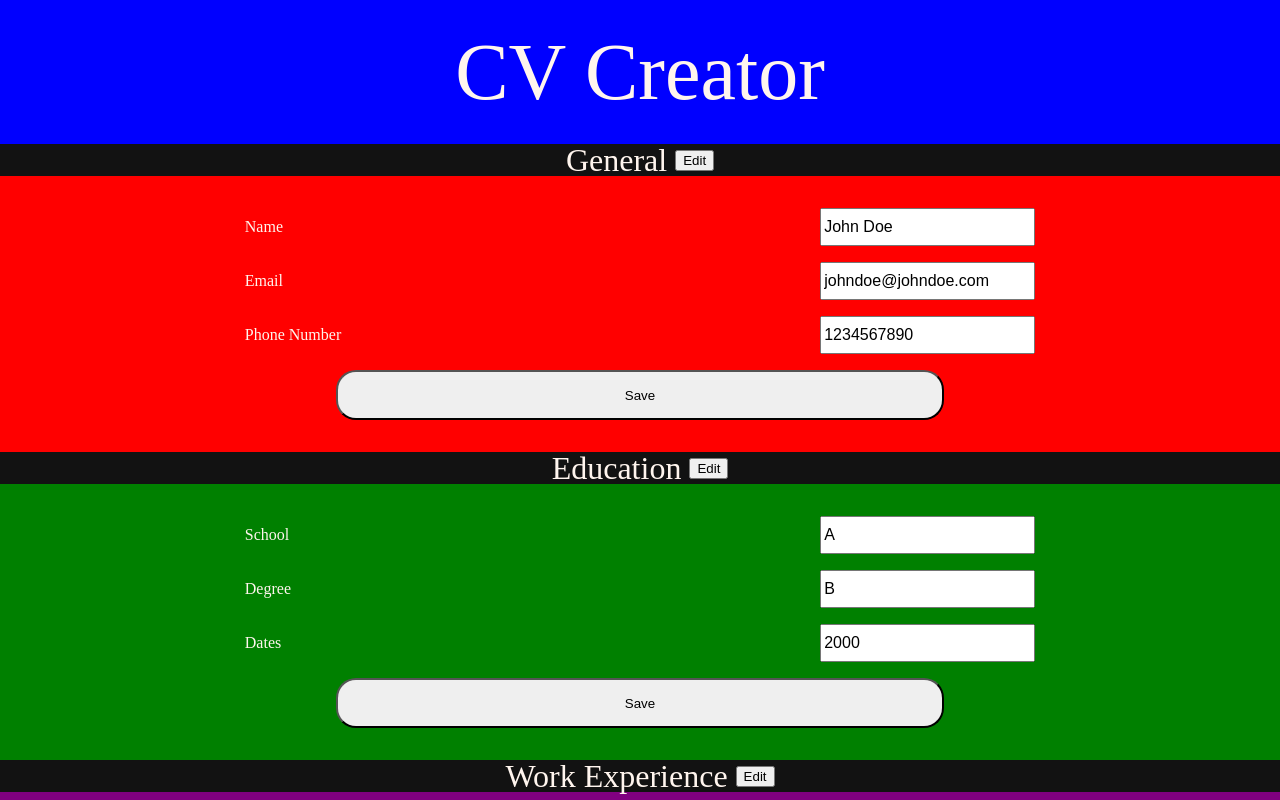
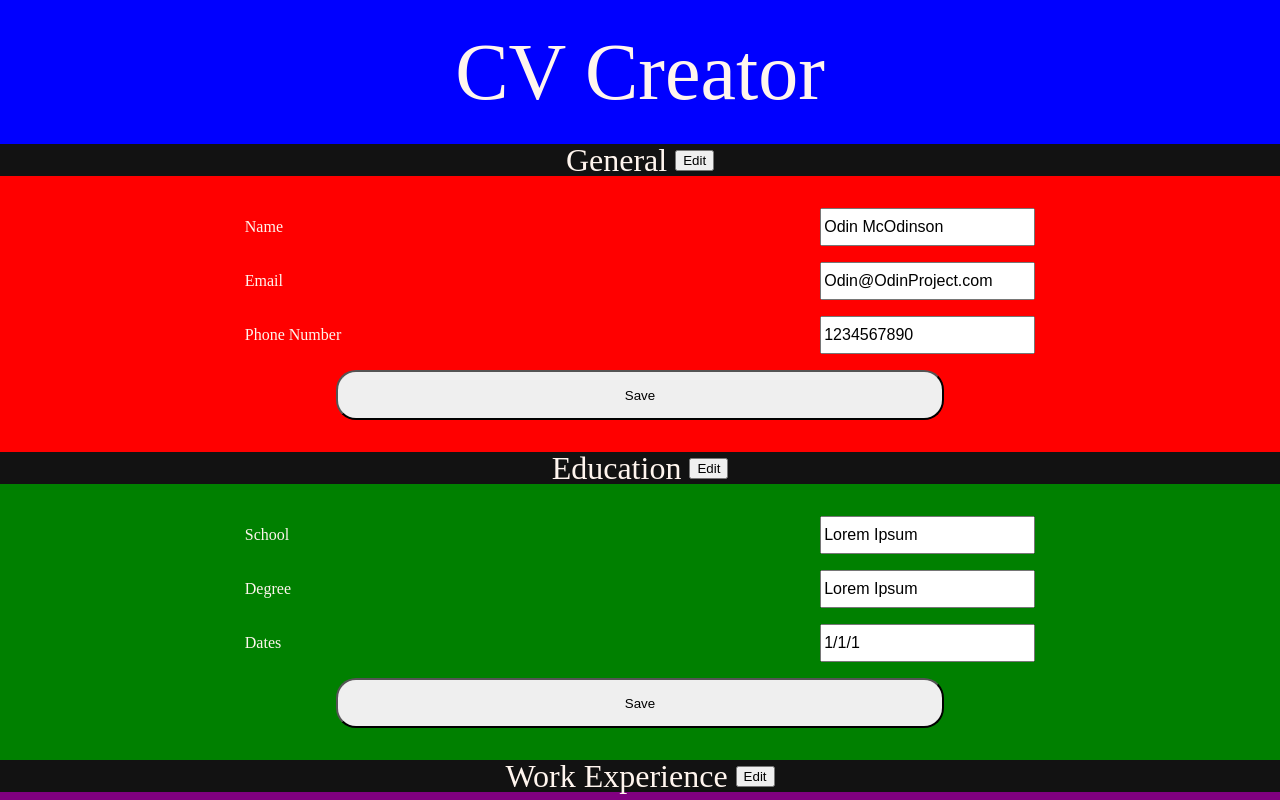
Before and after one commit to abstractdev/cv, a React (Create React App) app in the folder cv-project/: page / in a window 1280 px wide. Shown: the top 800 px of the page. Built offline with nearby package versions, Linux system fonts and the light colour scheme.

Commit message:
conditional render based on submit

```diff
--- a/cv-project/src/App.js
+++ b/cv-project/src/App.js
@@ -10,19 +10,24 @@ class App extends Component {
     super(props);
 
     this.state = {
-        name: "John Doe",
-        email: "johndoe@johndoe.com",
+        name: "Odin McOdinson",
+        email: "Odin@OdinProject.com",
         phone: "1234567890",
-        school: "A",
-        degree: "B",
-        eDates: "2000",
-        company: "X",
-        title: "Y",
-        resp: "Z",
-        wDates: "3000",
+        school: "Lorem Ipsum",
+        degree: "Lorem Ipsum",
+        eDates: "1/1/1",
+        company: "Lorem Ipsum",
+        title: "Lorem Ipsum",
+        resp: "Lorem Ipsum",
+        wDates: "9/9/9",
+        isSubmitted: false,
+        generalSaved: false,
+        educationSaved: false,
+        workSaved: false
       };
     this.handleInput = this.handleInput.bind(this);
     this.handleSubmit = this.handleSubmit.bind(this);
+    this.checkIfSaved = this.checkIfSaved.bind(this);
   }
 
 
@@ -53,7 +58,7 @@ class App extends Component {
         this.setState({
           company: this.state.company,
           title: this.state.title,
-          resp: this.state.phorespne,
+          resp: this.state.resp,
           wDates: this.state.wDates,
         }, () => console.log(this.state))
         break;
@@ -69,27 +74,71 @@ class App extends Component {
           title: this.state.title,
           resp: this.state.resp,
           wDates: this.state.wDates,
+          isSubmitted: !this.state.isSubmitted
         }, () => console.log(this.state));
         break;
       }
-
-    // }
   }
 
+  checkIfSaved(event) {
+    switch (event.target.className) {
+      case "generalSaveButton":
+        this.setState({
+          generalSaved: true
+        }, () => console.log(this.state.generalSaved))
+        break;
+      case "educationSaveButton":
+        this.setState({
+          educationSaved: true
+        })
+        break;
+      case "workSaveButton":
+        this.setState({
+          workSaved: true
+        })
+        break;
+    }
+  }
 
   render() {
-    const { name, email, phone, school, degree, eDates, company, title, resp, wDates} = this.state
+    const { name, email, phone, school, degree, eDates, company, title, resp, wDates, isSubmitted, generalSaved, educationSaved, workSaved} = this.state
     return (
+        (!this.state.isSubmitted) ?
       <div>
         <div className="headerContainer">
           <Header />
         </div>
       <div className="app">
-        <General name={name} email={email} phone={phone} handleInput={this.handleInput} handleSubmit={this.handleSubmit}/>
-        <Education school={school} degree={degree} eDates={eDates} handleInput={this.handleInput} handleSubmit={this.handleSubmit} />
-        <Work company={company} title={title} resp={resp} wDates={wDates} handleInput={this.handleInput} handleSubmit={this.handleSubmit} />
-        <button className="createCVButton" onClick={(event) => this.handleSubmit(event)}>Create CV</button>
+        <General name={name} email={email} phone={phone} handleInput={this.handleInput} handleSubmit={this.handleSubmit} isSubmitted={isSubmitted} checkIfSaved={this.checkIfSaved} generalSaved={generalSaved} educationSaved={educationSaved} workSaved={workSaved}/>
+        <Education school={school} degree={degree} eDates={eDates} handleInput={this.handleInput} handleSubmit={this.handleSubmit} isSubmitted={isSubmitted} checkIfSaved={this.checkIfSaved} generalSaved={generalSaved} educationSaved={educationSaved} workSaved={workSaved}/>
+        <Work company={company} title={title} resp={resp} wDates={wDates} handleInput={this.handleInput} handleSubmit={this.handleSubmit} isSubmitted={isSubmitted} checkIfSaved={this.checkIfSaved} generalSaved={generalSaved} educationSaved={educationSaved} workSaved={workSaved}/>
+        <button className={(generalSaved && educationSaved && workSaved) ? "createCVButton" : "hide"} onClick={(event) => this.handleSubmit(event)}>Create CV</button>
       </div>
+      </div> :
+        <div class="parent">
+          <div class="div1">General </div>
+          <div class="div2">Name: </div>
+          <div class="div3">{name} </div>
+          <div class="div4">Email: </div>
+          <div class="div5">{email} </div>
+          <div class="div6">Phone </div>
+          <div class="div7">{phone} </div>
+          <div class="div8">Education </div>
+          <div class="div9">School: </div>
+          <div class="div10">{school} </div>
+          <div class="div11">Degree: </div>
+          <div class="div12">{degree} </div>
+          <div class="div13">Dates Attended: </div>
+          <div class="div14">{eDates} </div>
+          <div class="div15">Work Experience </div>
+          <div class="div16">Company: </div>
+          <div class="div17">{company} </div>
+          <div class="div18">Title: </div>
+          <div class="div19">{title} </div>
+          <div class="div20">Responsibilities: </div>
+          <div class="div21">{resp} </div>
+          <div class="div22">Dates Worked: </div>
+          <div class="div23">{wDates} </div>
       </div>
     )
   }
```
